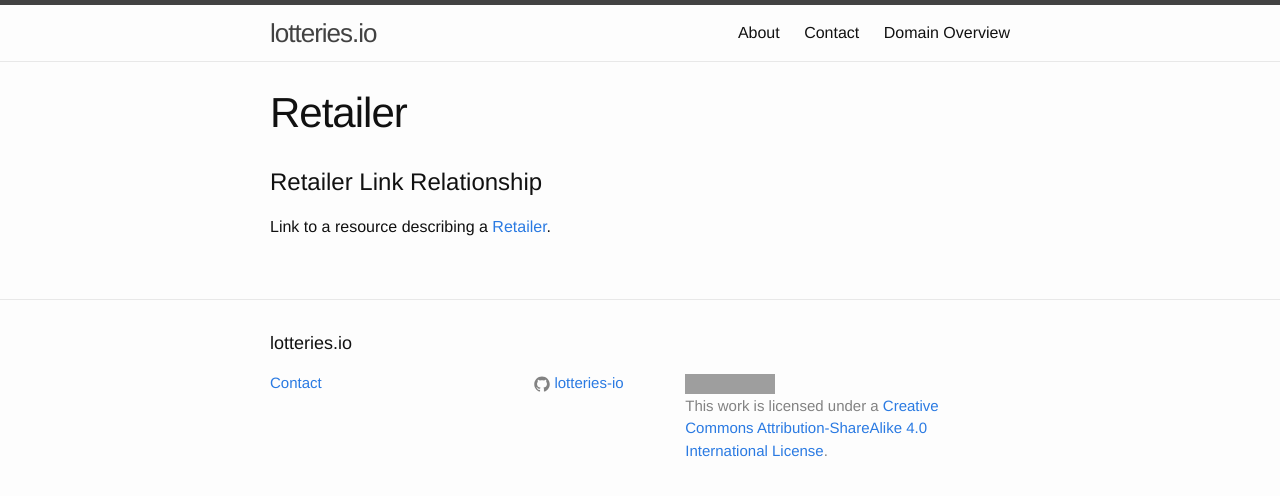
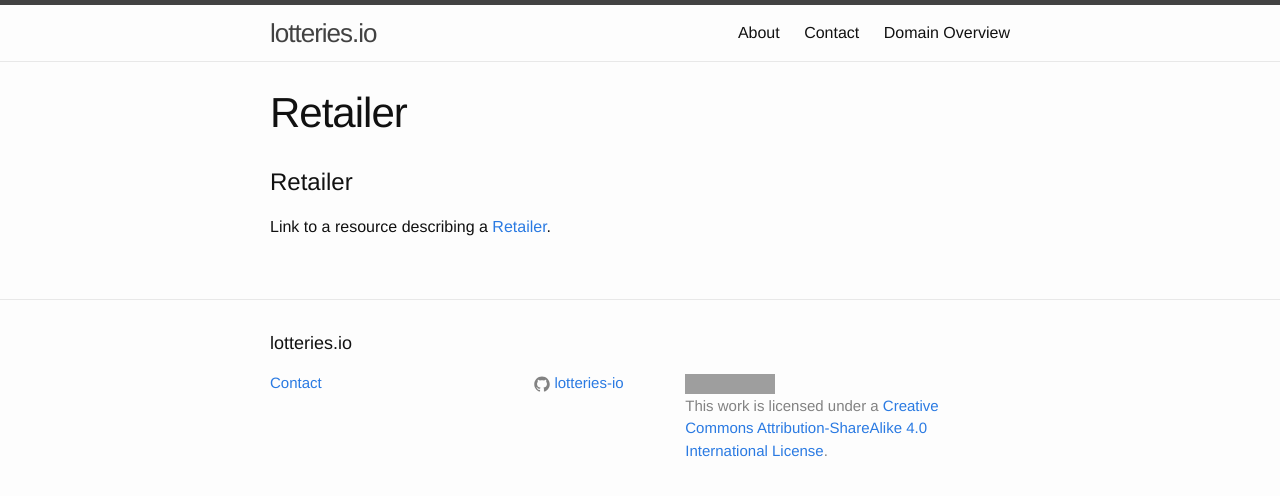
Before and after one commit to lotteries-io/lotteries-io.github.io, a Jekyll site: the page built from _link-relationships/retailer.md, in a window 1280 px wide. Shown: the top 496 px of the page. Built offline with Jekyll 4.4.1, drawn with Linux system fonts in a browser that asks for light colours; grey boxes are pictures that could not be loaded.

Commit message:
Update retailer.md

```diff
--- a/_link-relationships/retailer.md
+++ b/_link-relationships/retailer.md
@@ -2,6 +2,6 @@
 layout: page
 title: Retailer
 ---
-# Retailer Link Relationship
+# Retailer
 
 Link to a resource describing a [Retailer](../concepts/retailer).
```
